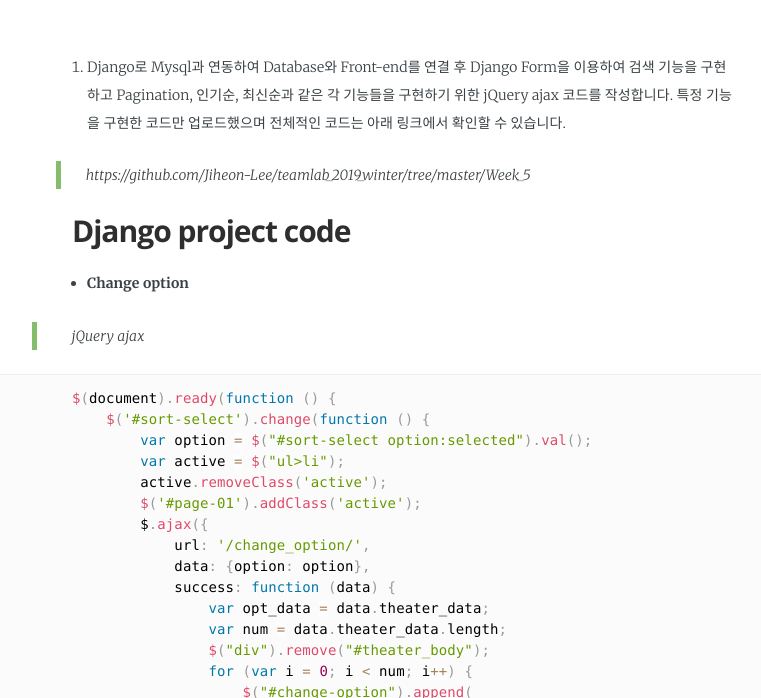
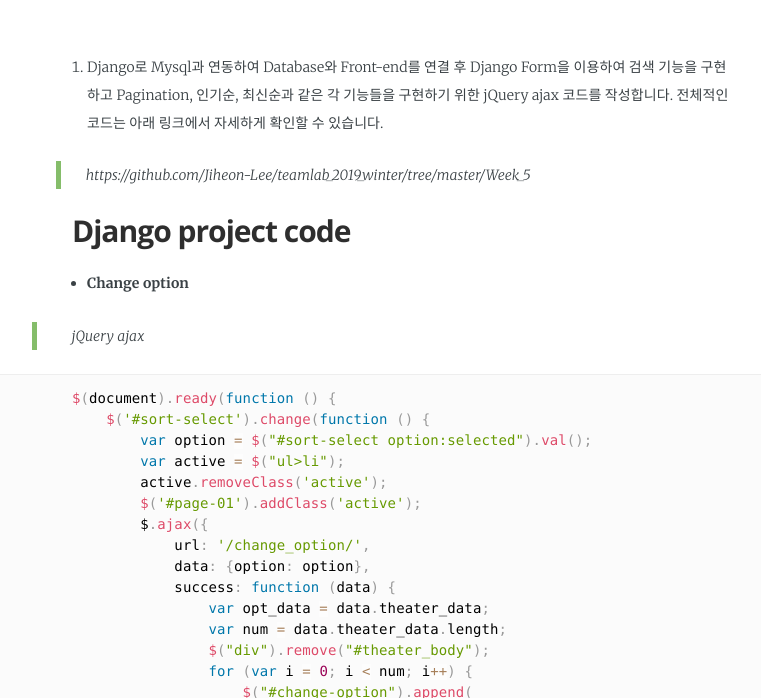
Before and after one commit to TeamLab/jekyllDecent, a Jekyll site: the page built from _posts/2020-02-25-Theater-Information-Guide_이지헌.md, in a window 1280 px wide and 900 px high, scrolled down 14753 px, cut to the strip 202-900 px from the top of the window. Shown: the whole strip, without its empty margins (243-1004 px from the left). Built offline with Jekyll 4.4.1, drawn with Linux system fonts in a browser that asks for light colours; some web fonts are replaced.

Commit message:
오류 재수정했습니다.

```diff
--- a/_posts/2020-02-25-Theater-Information-Guide_이지헌.md
+++ b/_posts/2020-02-25-Theater-Information-Guide_이지헌.md
@@ -350,7 +350,7 @@ CREATE TABLE comments(
 
 <br>
 
-4. Django로 Mysql과 연동하여 Database와 Front-end를 연결 후 Django Form을 이용하여 검색 기능을 구현하고 Pagination, 인기순, 최신순과 같은 각 기능들을 구현하기 위한 jQuery ajax 코드를 작성합니다. 특정 기능을 구현한 코드만 업로드했으며 전체적인 코드는 아래 링크에서 확인할 수 있습니다.
+4. Django로 Mysql과 연동하여 Database와 Front-end를 연결 후 Django Form을 이용하여 검색 기능을 구현하고 Pagination, 인기순, 최신순과 같은 각 기능들을 구현하기 위한 jQuery ajax 코드를 작성합니다. 전체적인 코드는 아래 링크에서 자세하게 확인할 수 있습니다.
 > https://github.com/Jiheon-Lee/teamlab_2019_winter/tree/master/Week_5
 
 ## Django project code
```
